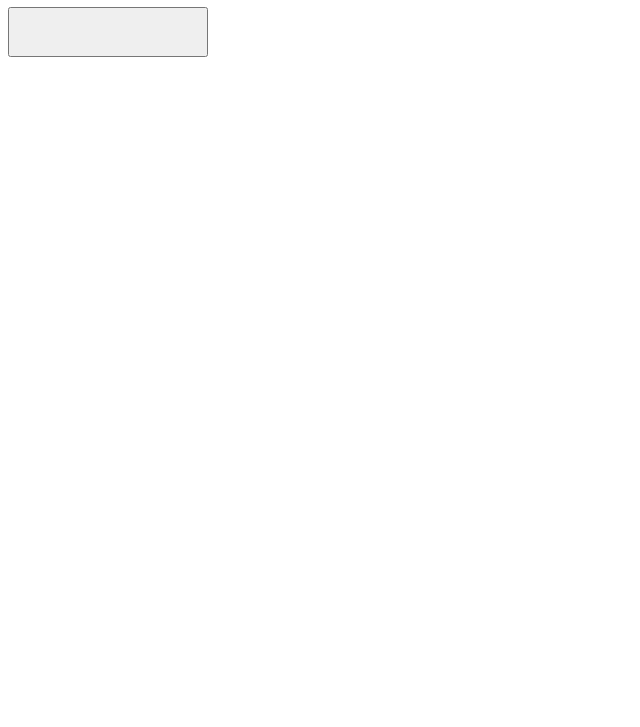
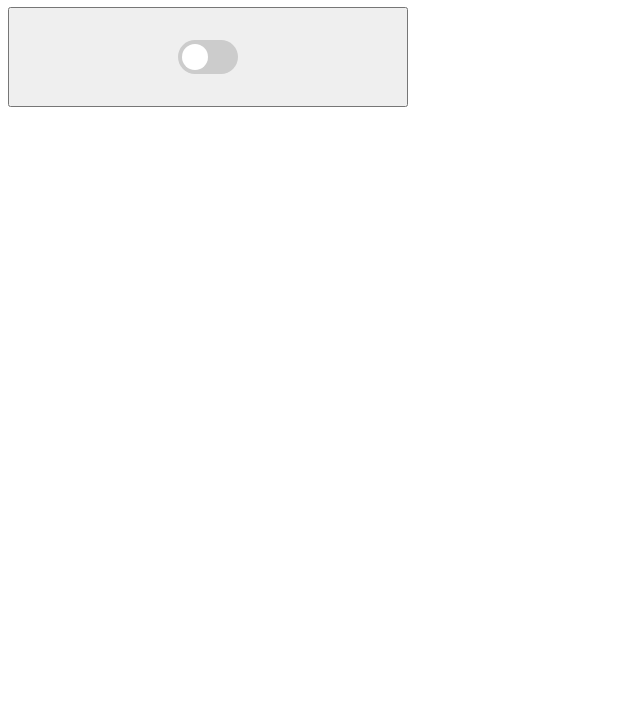
Before and after one commit to Jordan-Walters-23/personal_projects, a plain HTML site: page index.html in a window 1280 px wide. Shown: the part 73-800 px from the top of the page, without its empty margins (0-640 px from the left). Drawn offline with Linux system fonts and the light colour scheme.

Commit message:
Embedded toggle in button

```diff
--- a/index.html
+++ b/index.html
@@ -4,9 +4,17 @@
     <meta charset="UTF-8">
     <meta name="viewport" content="width=device-width, initial-scale=1.0">
     <title>Document</title>
+    <link rel="stylesheet" href="style.css" ></link>
 </head>
 <body>
     <h1>Smart alarm</h1>
-    <button style="height: 50px; width: 200px; "></button>
+    <!-- Rounded switch -->
+    <button style="height: 100px; width: 400px; ">
+      <label class="switch">
+        <input type="checkbox">
+        <span class="slider round"></span>
+      </label>
+    </button>
+    <script src="main.js"></script>
 </body>
 </html>
--- /dev/null
+++ b/main.js
@@ -0,0 +1 @@
+alert("main.js is linked!!")
--- a/style.css
+++ b/style.css
@@ -0,0 +1,62 @@
+/* The switch - the box around the slider */
+.switch {
+    position: relative;
+    display: inline-block;
+    width: 60px;
+    height: 34px;
+  }
+
+  /* Hide default HTML checkbox */
+  .switch input {
+    opacity: 0;
+    width: 0;
+    height: 0;
+  }
+
+  /* The slider */
+  .slider {
+    position: absolute;
+    cursor: pointer;
+    top: 0;
+    left: 0;
+    right: 0;
+    bottom: 0;
+    background-color: #ccc;
+    -webkit-transition: .4s;
+    transition: .4s;
+  }
+
+  .slider:before {
+    position: absolute;
+    content: "";
+    height: 26px;
+    width: 26px;
+    left: 4px;
+    bottom: 4px;
+    background-color: white;
+    -webkit-transition: .4s;
+    transition: .4s;
+  }
+
+  input:checked + .slider {
+    background-color: #2196F3;
+  }
+
+  input:focus + .slider {
+    box-shadow: 0 0 1px #2196F3;
+  }
+
+  input:checked + .slider:before {
+    -webkit-transform: translateX(26px);
+    -ms-transform: translateX(26px);
+    transform: translateX(26px);
+  }
+
+  /* Rounded sliders */
+  .slider.round {
+    border-radius: 34px;
+  }
+
+  .slider.round:before {
+    border-radius: 50%;
+  }
```
Also changed, not shown: 1 other file.
